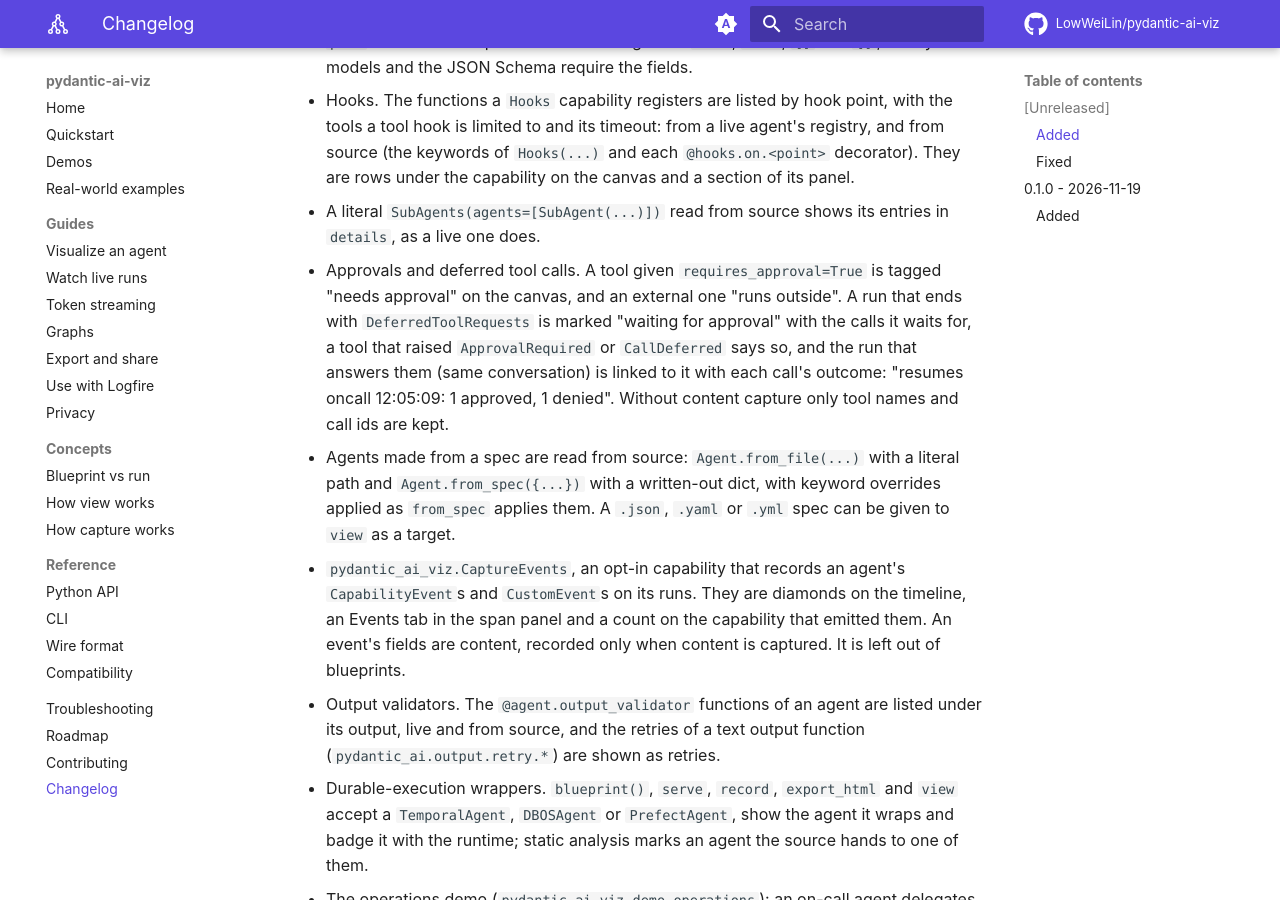
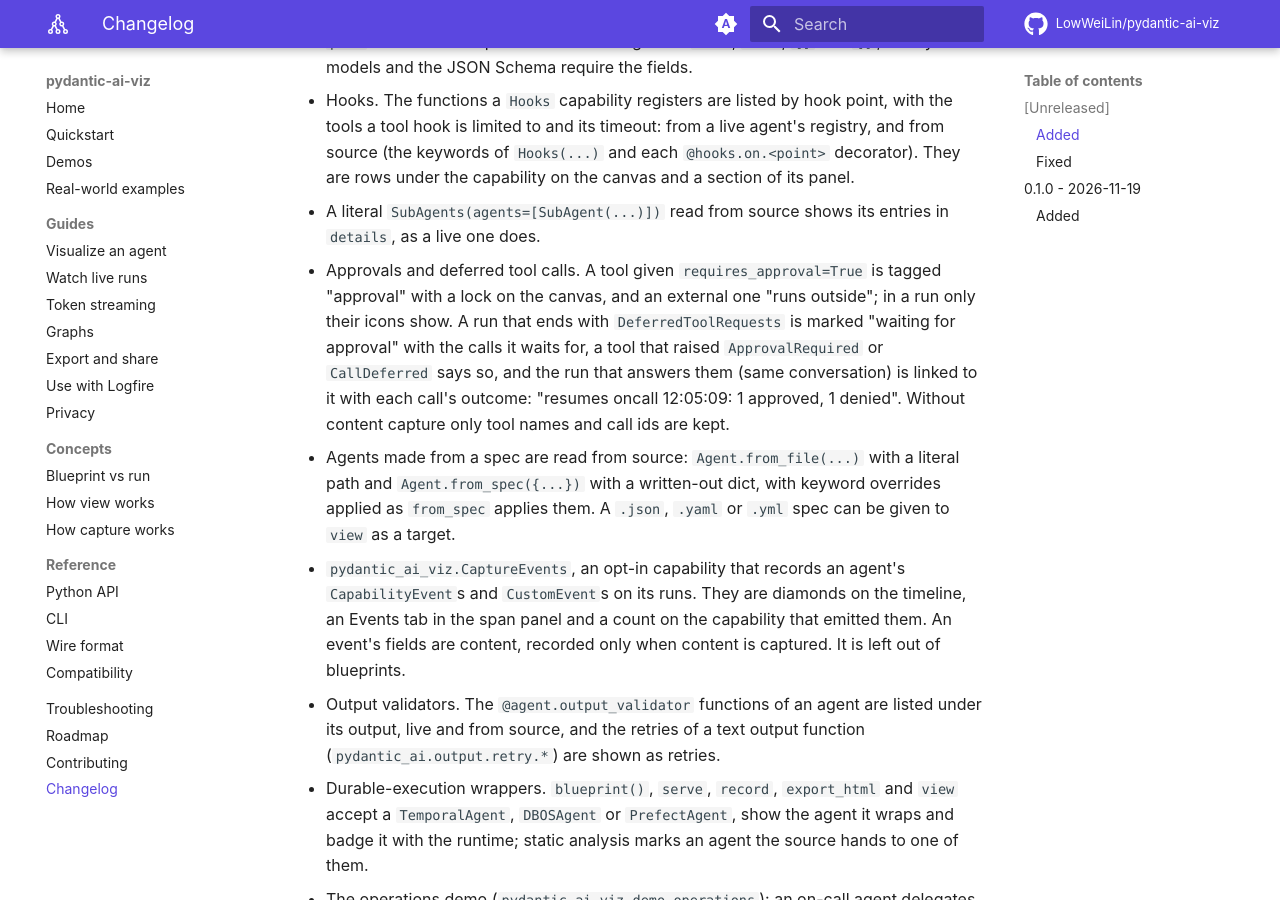
Before and after one commit to LowWeiLin/pydantic-ai-viz, an MkDocs documentation site: the page built from docs/changelog.md, in a window 1280 px wide and 900 px high, scrolled down 1695 px. Built offline with MkDocs 1.6.1 and Material for MkDocs 9.7.7, drawn with Linux system fonts in a browser that asks for light colours; comment, search, counter and statistics services are not loaded.

Commit message:
docs: call the approval tag "approval" in the changelog and alt text
Co-Authored-By: Claude Opus 5.5 <noreply@anthropic.com>

```diff
--- a/CHANGELOG.md
+++ b/CHANGELOG.md
@@ -27,7 +27,7 @@ The wire format has its own version number (`pviz`, currently `1`), recorded in
 
 - Hooks. The functions a `Hooks` capability registers are listed by hook point, with the tools a tool hook is limited to and its timeout: from a live agent's registry, and from source (the keywords of `Hooks(...)` and each `@hooks.on.<point>` decorator). They are rows under the capability on the canvas and a section of its panel.
 - A literal `SubAgents(agents=[SubAgent(...)])` read from source shows its entries in `details`, as a live one does.
-- Approvals and deferred tool calls. A tool given `requires_approval=True` is tagged "needs approval" on the canvas, and an external one "runs outside". A run that ends with `DeferredToolRequests` is marked "waiting for approval" with the calls it waits for, a tool that raised `ApprovalRequired` or `CallDeferred` says so, and the run that answers them (same conversation) is linked to it with each call's outcome: "resumes oncall 12:05:09: 1 approved, 1 denied". Without content capture only tool names and call ids are kept.
+- Approvals and deferred tool calls. A tool given `requires_approval=True` is tagged "approval" with a lock on the canvas, and an external one "runs outside"; in a run only their icons show. A run that ends with `DeferredToolRequests` is marked "waiting for approval" with the calls it waits for, a tool that raised `ApprovalRequired` or `CallDeferred` says so, and the run that answers them (same conversation) is linked to it with each call's outcome: "resumes oncall 12:05:09: 1 approved, 1 denied". Without content capture only tool names and call ids are kept.
 - Agents made from a spec are read from source: `Agent.from_file(...)` with a literal path and `Agent.from_spec({...})` with a written-out dict, with keyword overrides applied as `from_spec` applies them. A `.json`, `.yaml` or `.yml` spec can be given to `view` as a target.
 - `pydantic_ai_viz.CaptureEvents`, an opt-in capability that records an agent's `CapabilityEvent`s and `CustomEvent`s on its runs. They are diamonds on the timeline, an Events tab in the span panel and a count on the capability that emitted them. An event's fields are content, recorded only when content is captured. It is left out of blueprints.
 - Output validators. The `@agent.output_validator` functions of an agent are listed under its output, live and from source, and the retries of a text output function (`pydantic_ai.output.retry.*`) are shown as retries.
```
Also changed, not shown: docs/demos.md (+2 -2 lines), docs/guides/visualize-an-agent.md (+2 -2 lines).
